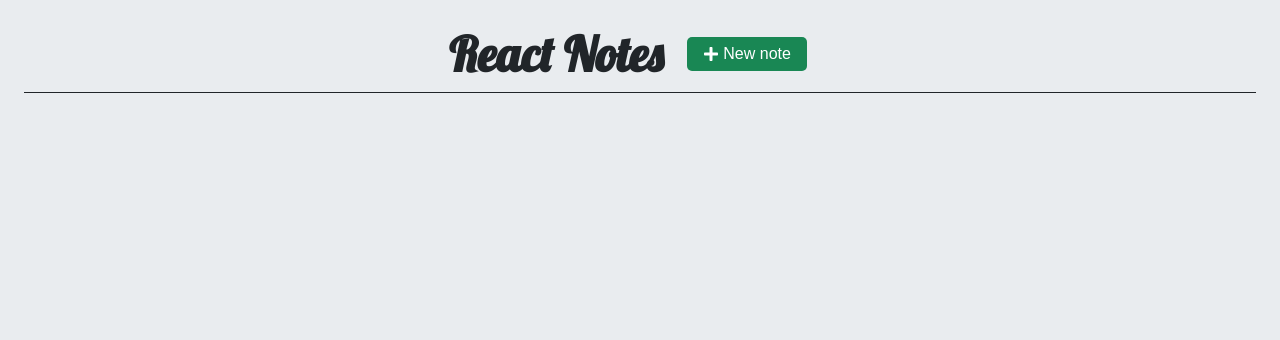
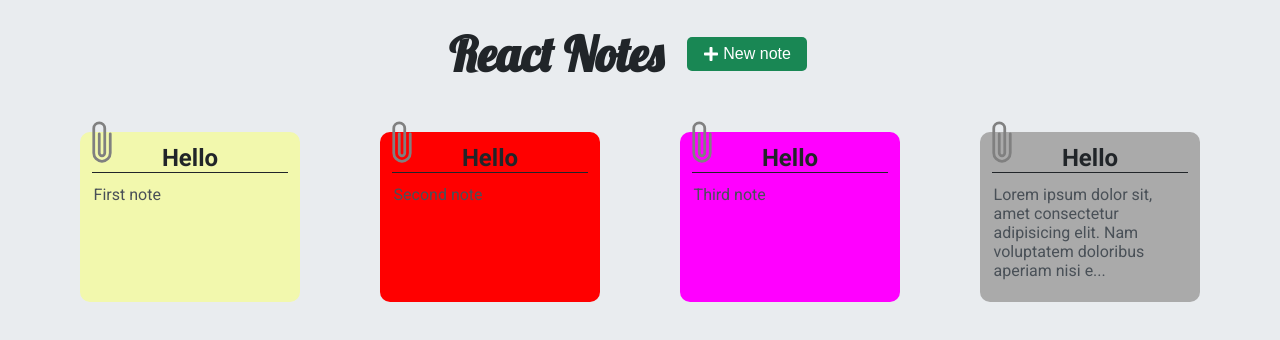
Before and after one commit to ToniIvars/react-notes, a React (Create React App) app: page / in a window 1280 px wide. Shown: the top 340 px of the page. Built offline with nearby package versions, Linux system fonts and the light colour scheme.

Commit message:
Add uuid package and design the notes preview part

```diff
--- a/package.json
+++ b/package.json
@@ -10,7 +10,8 @@
     "react-dom": "^18.0.0",
     "react-icons": "^4.3.1",
     "react-markdown": "^8.0.3",
-    "react-scripts": "5.0.0"
+    "react-scripts": "5.0.0",
+    "uuid": "^8.3.2"
   },
   "scripts": {
     "start": "react-scripts start",
--- a/src/App.js
+++ b/src/App.js
@@ -1,10 +1,12 @@
 import Header from './components/Header'
+import NoteContainer from './components/NoteContainer';
 import './App.css';
 
 function App() {
   return (
     <>
       <Header/>
+      <NoteContainer/>
     </>
   );
 }
--- a/src/components/NoteContainer.js
+++ b/src/components/NoteContainer.js
@@ -0,0 +1,21 @@
+import React from 'react'
+import NotePreview from './NotePreview'
+import {v4 as uuid} from 'uuid'
+import '../styling/NoteContainer.css'
+
+function NoteContainer() {
+  const notes = [
+    {title: 'Hello', content: 'First note', bgColor: '#f2f8ad'},
+    {title: 'Hello', content: 'Second note', bgColor: '#f00'},
+    {title: 'Hello', content: 'Third note', bgColor: '#f0f'},
+    {title: 'Hello', content: 'Lorem ipsum dolor sit, amet consectetur adipisicing elit. Nam voluptatem doloribus aperiam nisi error aliquam ducimus, cum suscipit dolorem consequatur mollitia laborum! Quia quasi, accusamus recusandae impedit molestias consequatur error?', bgColor: '#aaa'},
+  ]
+
+  return (
+    <div id='note-container'>
+      {notes.map(note => <NotePreview key={uuid()} title={note.title} content={note.content} bgColor={note.bgColor} />)}
+    </div>
+  )
+}
+
+export default NoteContainer
--- a/src/components/NotePreview.js
+++ b/src/components/NotePreview.js
@@ -0,0 +1,19 @@
+import React from 'react'
+import { BsPaperclip } from 'react-icons/bs'
+import '../styling/NotePreview.css'
+
+const NotePreview = ({title, content, bgColor}) => {
+  if (content.length > 97) {
+    content = content.slice(0, 97) + '...'
+  }
+
+  return (
+    <div className='note-preview' style={{backgroundColor: bgColor}}>
+      <BsPaperclip className='note-preview-icon'/>
+      <h2 className='note-preview-title'>{title}</h2>
+      <p className='note-preview-content'>{content}</p>
+    </div>
+  )
+}
+
+export default NotePreview
--- a/src/styling/Header.css
+++ b/src/styling/Header.css
@@ -3,8 +3,7 @@
     justify-content: center;
     align-items: center;
     flex-wrap: wrap;
-    margin: 1.5rem 0;
-    border-bottom: 1px solid #212529;
+    margin: 1.5rem 0 2.5rem 0;
 }
 
 #header-container h1 {
--- /dev/null
+++ b/src/styling/NoteContainer.css
@@ -0,0 +1,8 @@
+#note-container {
+    display: flex;
+    justify-content: space-around;
+    align-items: center;
+    flex-wrap: wrap;
+    max-width: 1200px;
+    margin: auto;
+}
--- /dev/null
+++ b/src/styling/NotePreview.css
@@ -0,0 +1,33 @@
+.note-preview {
+    background-color: #DEE2E6;
+    width: 220px;
+    height: 170px;
+    margin-bottom: 1.5rem;
+    padding: 0.75rem;
+    border-radius: 10px;
+    position: relative;
+    transition: all 300ms ease-in-out;
+}
+
+.note-preview:hover {
+    transform: scale(110%);
+}
+
+.note-preview-title {
+    text-align: center;
+    border-bottom: 1px solid #212529;
+    margin-bottom: 0.75rem;
+}
+
+.note-preview-icon {
+    position: absolute;
+    font-size: 44px;
+    top: -12px;
+    left: 0;
+    color: gray;
+}
+
+.note-preview-content {
+    padding: 0 0.1rem;
+    color: #495057;
+}
```
Also changed, not shown: public/yes.png (deleted), 1 other file (tests, documents, lock files or other folders).
